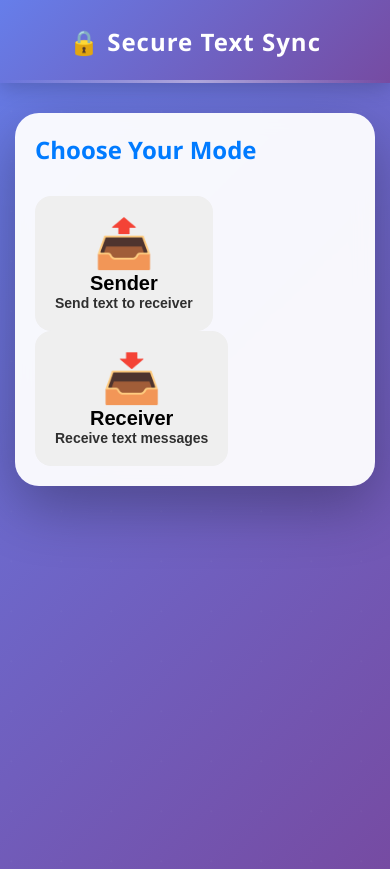
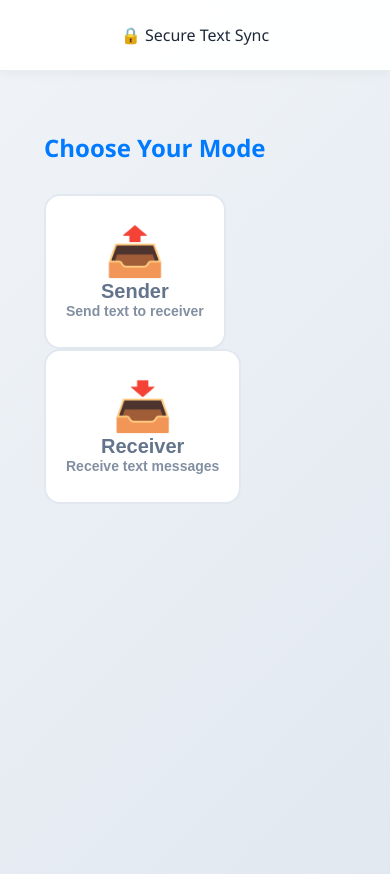
Before and after one commit to AjinkyaPagare/u19-f, a React (Create React App) app: page / in a window 390 px wide. Built offline with nearby package versions, Linux system fonts and the light colour scheme.

Commit message:
Implement perfect glassmorphism UI with precise sizing

```diff
--- a/src/App.css
+++ b/src/App.css
@@ -1,4 +1,4 @@
-/* Enhanced TextSync Frontend - Modern, Animated, Perfect */
+/* Perfect Glassmorphism UI - TextSync Web */
 
 * {
   box-sizing: border-box;
@@ -8,7 +8,7 @@
 
 body {
   font-family: 'Segoe UI', system-ui, -apple-system, sans-serif;
-  background: linear-gradient(135deg, #667eea 0%, #764ba2 100%);
+  background: linear-gradient(135deg, #f0f4f8 0%, #e2e8f0 100%);
   min-height: 100vh;
   overflow-x: hidden;
 }
@@ -17,7 +17,7 @@ body {
   min-height: 100vh;
   display: flex;
   flex-direction: column;
-  animation: fadeIn 0.5s ease-in;
+  animation: fadeIn 0.6s ease-in;
 }
 
 @keyframes fadeIn {
@@ -30,86 +30,58 @@ body {
   }
 }
 
-/* Animated Background */
-.App::before {
-  content: '';
-  position: fixed;
-  top: 0;
-  left: 0;
-  width: 200%;
-  height: 200%;
-  background: radial-gradient(circle, rgba(255, 255, 255, 0.1) 1px, transparent 1px);
-  background-size: 50px 50px;
-  animation: moveBackground 20s linear infinite;
-  opacity: 0.3;
-  z-index: 0;
+/* Glass Card Effect */
+.glass-card {
+  background: rgba(255, 255, 255, 0.95);
+  backdrop-filter: blur(10px);
+  border-radius: 20px;
+  box-shadow: 0 8px 32px rgba(0, 0, 0, 0.08);
+  border: 1px solid rgba(255, 255, 255, 0.8);
 }
 
-@keyframes moveBackground {
-  0% {
-    transform: translate(0, 0);
-  }
-
-  100% {
-    transform: translate(-50px, -50px);
-  }
+/* Header */
+.header {
+  background: rgba(255, 255, 255, 0.95);
+  backdrop-filter: blur(10px);
+  color: #1e293b;
+  padding: 24px 30px;
+  display: flex;
+  justify-content: space-between;
+  align-items: center;
+  box-shadow: 0 2px 12px rgba(0, 0, 0, 0.05);
+  border-bottom: 1px solid rgba(226, 232, 240, 0.8);
 }
 
-/* Header with Gradient */
-.header {
-  background: linear-gradient(135deg, #667eea 0%, #764ba2 100%);
-  color: white;
-  padding: 25px 20px;
-  text-align: center;
+.header-title {
+  font-size: 1.4rem;
   font-weight: 700;
-  font-size: 1.5rem;
-  box-shadow: 0 4px 20px rgba(0, 0, 0, 0.2);
-  position: relative;
-  z-index: 10;
-  letter-spacing: 1px;
+  color: #1e293b;
+  letter-spacing: -0.5px;
 }
 
-.header::after {
-  content: '';
-  position: absolute;
-  bottom: 0;
-  left: 0;
-  width: 100%;
-  height: 3px;
-  background: linear-gradient(90deg, transparent, #fff, transparent);
-  animation: shimmer 2s infinite;
-}
-
-@keyframes shimmer {
-
-  0%,
-  100% {
-    opacity: 0.3;
-  }
-
-  50% {
-    opacity: 1;
-  }
+/* Connected Badge */
+.connected-badge {
+  background: #d1fae5;
+  color: #10b981;
+  padding: 6px 14px;
+  border-radius: 20px;
+  font-size: 0.75rem;
+  font-weight: 700;
+  letter-spacing: 0.5px;
 }
 
 /* Container */
 .container {
-  max-width: 500px;
-  margin: 30px auto;
-  padding: 30px;
-  background: rgba(255, 255, 255, 0.95);
-  backdrop-filter: blur(10px);
-  border-radius: 24px;
-  box-shadow: 0 20px 60px rgba(0, 0, 0, 0.3);
-  position: relative;
-  z-index: 1;
-  animation: slideUp 0.6s ease-out;
+  max-width: 600px;
+  margin: 40px auto;
+  padding: 40px;
+  animation: slideUp 0.7s ease-out;
 }
 
 @keyframes slideUp {
   from {
     opacity: 0;
-    transform: translateY(30px);
+    transform: translateY(20px);
   }
 
   to {
@@ -118,153 +90,104 @@ body {
   }
 }
 
+/* Logo */
+.logo-circle {
+  width: 100px;
+  height: 100px;
+  background: white;
+  border-radius: 50%;
+  display: flex;
+  align-items: center;
+  justify-content: center;
+  margin: 0 auto 20px;
+  box-shadow: 0 4px 16px rgba(0, 0, 0, 0.08);
+  font-size: 0.9rem;
+  font-weight: 700;
+  color: #3b82f6;
+}
+
 /* Mode Selection */
 .mode-selection {
   display: flex;
-  gap: 15px;
-  margin-bottom: 25px;
+  gap: 16px;
+  margin-bottom: 30px;
 }
 
 .mode-button {
   flex: 1;
-  padding: 20px;
-  font-size: 1.1rem;
+  padding: 28px 20px;
+  font-size: 1rem;
   font-weight: 600;
-  border: none;
+  border: 2px solid #e2e8f0;
   border-radius: 16px;
   cursor: pointer;
-  transition: all 0.3s cubic-bezier(0.4, 0, 0.2, 1);
-  position: relative;
-  overflow: hidden;
-}
-
-.mode-button::before {
-  content: '';
-  position: absolute;
-  top: 50%;
-  left: 50%;
-  width: 0;
-  height: 0;
-  border-radius: 50%;
-  background: rgba(255, 255, 255, 0.3);
-  transition: width 0.6s, height 0.6s, top 0.6s, left 0.6s;
-  transform: translate(-50%, -50%);
-}
-
-.mode-button:hover::before {
-  width: 300px;
-  height: 300px;
+  transition: all 0.3s ease;
+  background: white;
+  color: #64748b;
 }
 
 .mode-button:hover {
-  transform: translateY(-3px);
-  box-shadow: 0 10px 25px rgba(0, 0, 0, 0.2);
+  transform: translateY(-4px);
+  box-shadow: 0 12px 28px rgba(0, 0, 0, 0.12);
+  border-color: #3b82f6;
+  color: #3b82f6;
 }
 
 .mode-button:active {
-  transform: translateY(-1px);
+  transform: translateY(-2px);
 }
 
-/* Status Indicator */
-.status-bar {
-  text-align: center;
-  padding: 12px;
+/* Status Badge */
+.status-badge {
+  display: inline-block;
+  padding: 8px 18px;
+  border-radius: 20px;
+  font-size: 0.85rem;
+  font-weight: 700;
   margin-bottom: 20px;
-  border-radius: 12px;
-  font-weight: 600;
-  animation: pulse 2s ease-in-out infinite;
-  display: flex;
-  align-items: center;
-  justify-content: center;
-  gap: 8px;
 }
 
-@keyframes pulse {
-
-  0%,
-  100% {
-    opacity: 1;
-  }
-
-  50% {
-    opacity: 0.8;
-  }
+.status-ready {
+  background: #e0f2fe;
+  color: #0284c7;
 }
 
-.connected {
-  background: linear-gradient(135deg, #10b981 0%, #059669 100%);
-  color: white;
+.status-connecting {
+  background: #fef3c7;
+  color: #d97706;
 }
 
-.connecting {
-  background: linear-gradient(135deg, #f59e0b 0%, #d97706 100%);
-  color: white;
+.status-connected {
+  background: #d1fae5;
+  color: #10b981;
 }
 
-.disconnected {
-  background: linear-gradient(135deg, #ef4444 0%, #dc2626 100%);
-  color: white;
+/* Room Code Card */
+.room-code-card {
+  background: white;
+  border-radius: 16px;
+  padding: 40px;
+  box-shadow: 0 4px 20px rgba(0, 0, 0, 0.06);
+  border: 1px solid #f1f5f9;
+  margin-bottom: 24px;
 }
 
-/* Room Code Display */
-.room-code-display {
-  background: linear-gradient(135deg, #667eea 0%, #764ba2 100%);
-  color: white;
-  padding: 30px;
-  border-radius: 20px;
-  text-align: center;
-  margin-bottom: 25px;
-  box-shadow: 0 10px 30px rgba(102, 126, 234, 0.4);
-  animation: bounceIn 0.8s;
+.room-code-label {
+  font-size: 0.85rem;
+  font-weight: 700;
+  color: #94a3b8;
+  letter-spacing: 1px;
+  margin-bottom: 16px;
 }
 
-@keyframes bounceIn {
-  0% {
-    transform: scale(0.3);
-    opacity: 0;
-  }
-
-  50% {
-    transform: scale(1.05);
-  }
-
-  70% {
-    transform: scale(0.9);
-  }
-
-  100% {
-    transform: scale(1);
-    opacity: 1;
-  }
-}
-
-.room-code-display h3 {
-  font-size: 1rem;
-  margin-bottom: 15px;
-  opacity: 0.9;
-  letter-spacing: 2px;
-  text-transform: uppercase;
-}
-
-.room-code {
-  font-size: 3rem;
+.room-code-display {
+  font-size: 3.5rem;
   font-weight: 900;
+  color: #3b82f6;
+  font-family: 'Consolas', monospace;
   letter-spacing: 8px;
-  font-family: 'Courier New', monospace;
-  text-shadow: 2px 2px 4px rgba(0, 0, 0, 0.2);
-  animation: glow 2s ease-in-out infinite;
-}
-
-@keyframes glow {
-
-  0%,
-  100% {
-    text-shadow: 2px 2px 4px rgba(0, 0, 0, 0.2);
-  }
-
-  50% {
-    text-shadow: 0 0 20px rgba(255, 255, 255, 0.8);
-  }
+  text-align: center;
+  margin: 20px 0;
 }
 
 /* Input Fields */
@@ -272,48 +195,56 @@ input[type="text"],
 input[type="number"],
 textarea {
   width: 100%;
-  padding: 16px 20px;
-  font-size: 1rem;
-  border: 2px solid #e5e7eb;
+  padding: 18px 24px;
+  font-size: 1.05rem;
+  border: 2px solid #e2e8f0;
   border-radius: 12px;
-  transition: all 0.3s;
+  transition: all 0.3s ease;
   font-family: inherit;
-  background: white;
+  background: #f8fafc;
+  color: #1e293b;
 }
 
 input[type="text"]:focus,
 input[type="number"]:focus,
 textarea:focus {
   outline: none;
-  border-color: #667eea;
-  box-shadow: 0 0 0 4px rgba(102, 126, 234, 0.1);
-  transform: translateY(-2px);
+  border-color: #3b82f6;
+  background: white;
+  box-shadow: 0 0 0 4px rgba(59, 130, 246, 0.1);
 }
 
 .room-code-input {
-  font-size: 2rem !important;
+  font-size: 2.5rem !important;
   text-align: center;
-  letter-spacing: 6px;
+  letter-spacing: 8px;
   font-weight: 700;
-  font-family: 'Courier New', monospace;
+  font-family: 'Consolas', monospace;
+  background: #f8fafc;
+  border: none;
+  border-bottom: 3px solid #3b82f6;
+  border-radius: 0;
+  padding: 20px 10px;
+  color: #3b82f6;
 }
 
 /* Buttons */
 button {
-  padding: 16px 32px;
-  font-size: 1.1rem;
+  padding: 18px 36px;
+  font-size: 1.05rem;
   font-weight: 600;
   border: none;
   border-radius: 12px;
   cursor: pointer;
-  transition: all 0.3s cubic-bezier(0.4, 0, 0.2, 1);
-  position: relative;
-  overflow: hidden;
+  transition: all 0.3s ease;
+  background: #3b82f6;
+  color: white;
 }
 
 button:hover {
+  background: #2563eb;
   transform: translateY(-2px);
-  box-shadow: 0 10px 25px rgba(0, 0, 0, 0.15);
+  box-shadow: 0 8px 20px rgba(59, 130, 246, 0.3);
 }
 
 button:active {
@@ -321,33 +252,71 @@ button:active {
 }
 
 button:disabled {
-  opacity: 0.6;
+  opacity: 0.5;
   cursor: not-allowed;
   transform: none !important;
 }
 
+/* Messages Section */
+.messages-header {
+  display: flex;
+  justify-content: space-between;
+  align-items: center;
+  margin-bottom: 16px;
+}
+
+.messages-title {
+  font-size: 1.3rem;
+  font-weight: 700;
+  color: #1e293b;
+  display: flex;
+  align-items: center;
+  gap: 12px;
+}
+
+.message-count {
+  background: #3b82f6;
+  color: white;
+  padding: 4px 12px;
+  border-radius: 12px;
+  font-size: 0.9rem;
+}
+
+.clear-button {
+  background: #f1f5f9;
+  color: #64748b;
+  padding: 10px 20px;
+  font-size: 0.9rem;
+}
+
+.clear-button:hover {
+  background: #e2e8f0;
+  color: #475569;
+  transform: none;
+  box-shadow: none;
+}
+
 /* Messages Area */
 .messages-area {
-  background: #f9fafb;
+  background: white;
   border-radius: 16px;
-  padding: 20px;
-  max-height: 300px;
+  padding: 24px;
+  max-height: 400px;
   overflow-y: auto;
-  margin-top: 20px;
-  box-shadow: inset 0 2px 10px rgba(0, 0, 0, 0.05);
+  box-shadow: 0 2px 12px rgba(0, 0, 0, 0.04);
+  border: 1px solid #f1f5f9;
 }
 
 .message-item {
-  background: white;
-  padding: 15px;
+  background: #f8fafc;
+  padding: 16px 20px;
   border-radius: 12px;
   margin-bottom: 12px;
-  box-shadow: 0 2px 8px rgba(0, 0, 0, 0.06);
-  animation: slideInRight 0.4s;
-  border-left: 4px solid #667eea;
+  border-left: 4px solid #3b82f6;
+  animation: messageSlide 0.4s ease-out;
 }
 
-@keyframes slideInRight {
+@keyframes messageSlide {
   from {
     opacity: 0;
     transform: translateX(20px);
@@ -361,19 +330,98 @@ button:disabled {
 
 .message-time {
   font-size: 0.75rem;
-  color: #9ca3af;
-  margin-bottom: 5px;
+  color: #94a3b8;
+  margin-bottom: 6px;
   font-weight: 600;
 }
 
 .message-text {
-  color: #1f2937;
+  color: #1e293b;
   line-height: 1.6;
+  font-size: 1.05rem;
   word-wrap: break-word;
 }
 
-/* Copy Button Animation */
-@keyframes copySuccess {
+/* Back Button */
+.back-button {
+  background: #f8fafc;
+  color: #64748b;
+  padding: 14px 28px;
+  margin-top: 24px;
+  border: 1px solid #e2e8f0;
+}
+
+.back-button:hover {
+  background: #f1f5f9;
+  border-color: #cbd5e1;
+  transform: none;
+  box-shadow: none;
+}
+
+/* Paste Indicator */
+.paste-indicator {
+  text-align: center;
+  color: #10b981;
+  font-weight: 600;
+  padding: 12px;
+  margin-top: 16px;
+  font-size: 0.95rem;
+}
+
+/* Responsive */
+@media (max-width: 600px) {
+  .container {
+    margin: 20px;
+    padding: 24px;
+  }
+
+  .room-code-display {
+    font-size: 2.8rem;
+    letter-spacing: 6px;
+  }
+
+  .room-code-input {
+    font-size: 2rem !important;
+  }
+
+  .mode-selection {
+    flex-direction: column;
+  }
+
+  .header {
+    flex-direction: column;
+    gap: 12px;
+    text-align: center;
+  }
+}
+
+/* Smooth Scrollbar */
+::-webkit-scrollbar {
+  width: 10px;
+}
+
+::-webkit-scrollbar-track {
+  background: #f1f5f9;
+  border-radius: 10px;
+}
+
+::-webkit-scrollbar-thumb {
+  background: #cbd5e1;
+  border-radius: 10px;
+}
+
+::-webkit-scrollbar-thumb:hover {
+  background: #94a3b8;
+}
+
+/* Loading State */
+.loading {
+  opacity: 0.6;
+  pointer-events: none;
+}
+
+/* Success Animation */
+@keyframes success {
 
   0%,
   100% {
@@ -381,77 +429,10 @@ button:disabled {
   }
 
   50% {
-    transform: scale(1.2);
+    transform: scale(1.05);
   }
 }
 
-.copy-success {
-  animation: copySuccess 0.3s;
+.success-flash {
+  animation: success 0.4s ease;
 }
-
-/* Back Button */
-.back-button {
-  background: transparent;
-  color: #6b7280;
-  padding: 10px 20px;
-  margin-top: 20px;
-  border: 2px solid #e5e7eb;
-}
-
-.back-button:hover {
-  background: #f9fafb;
-  border-color: #9ca3af;
-}
-
-/* Loading Spinner */
-@keyframes spin {
-  to {
-    transform: rotate(360deg);
-  }
-}
-
-.spinner {
-  display: inline-block;
-  width: 20px;
-  height: 20px;
-  border: 3px solid rgba(255, 255, 255, 0.3);
-  border-top-color: white;
-  border-radius: 50%;
-  animation: spin 0.6s linear infinite;
-}
-
-/* Responsive */
-@media (max-width: 600px) {
-  .container {
-    margin: 15px;
-    padding: 20px;
-  }
-
-  .room-code {
-    font-size: 2.5rem;
-    letter-spacing: 6px;
-  }
-
-  .mode-selection {
-    flex-direction: column;
-  }
-}
-
-/* Smooth Scrollbar */
-::-webkit-scrollbar {
-  width: 8px;
-}
-
-::-webkit-scrollbar-track {
-  background: #f1f1f1;
-  border-radius: 10px;
-}
-
-::-webkit-scrollbar-thumb {
-  background: #667eea;
-  border-radius: 10px;
-}
-
-::-webkit-scrollbar-thumb:hover {
-  background: #555;
-}
```
